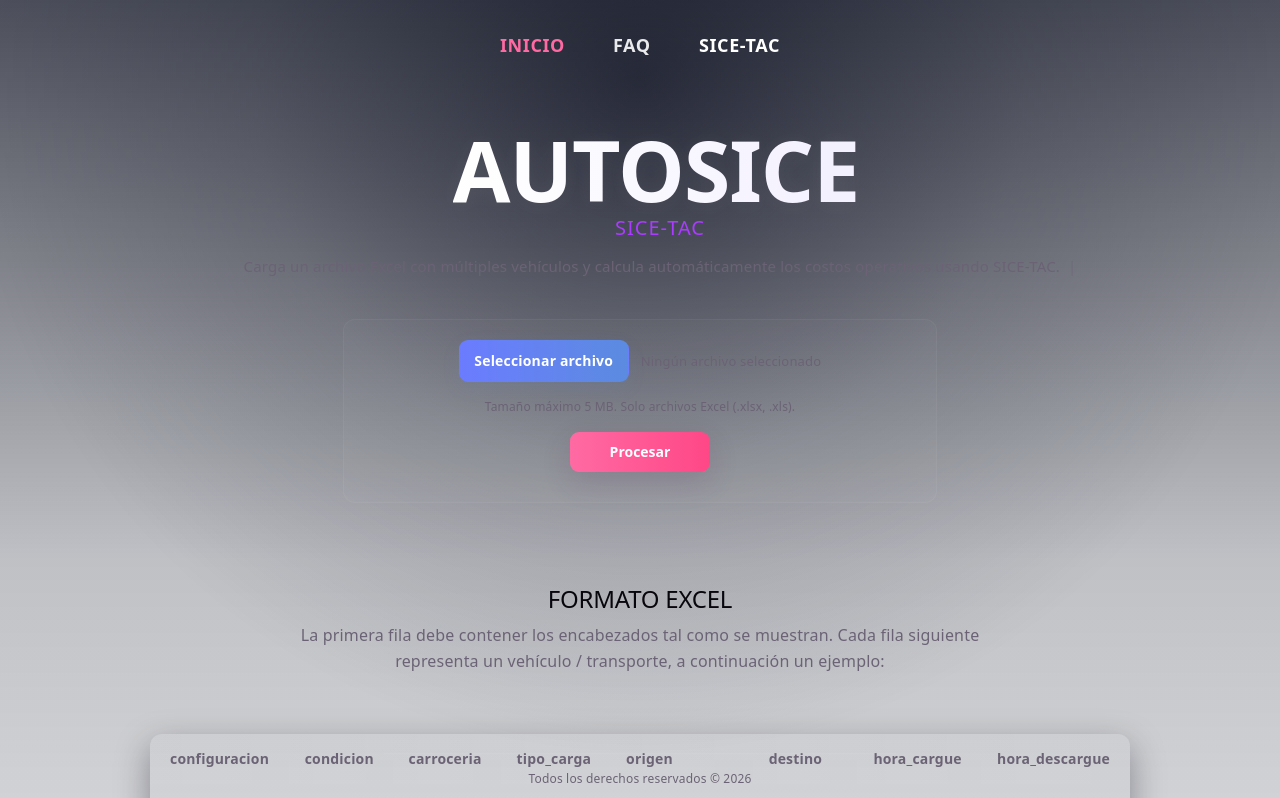
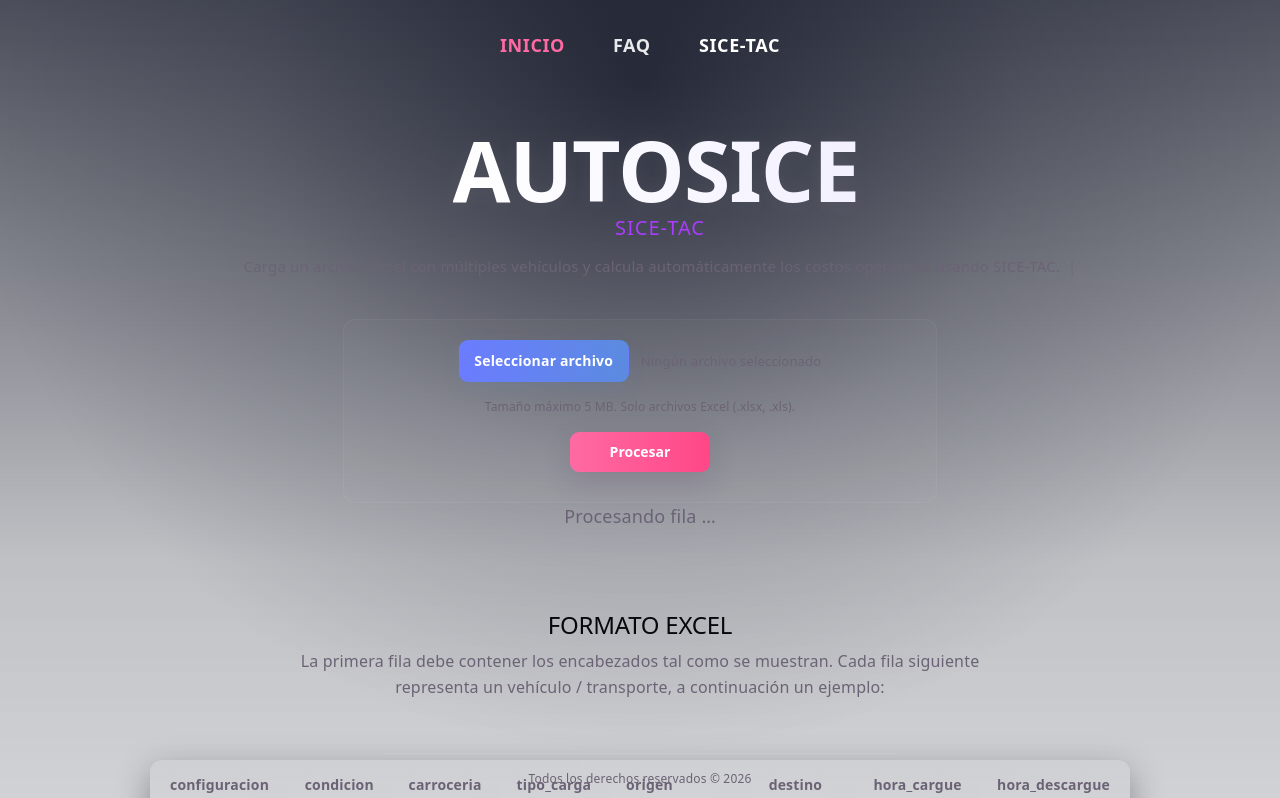
Before and after one commit to CALR0/autosice-app, a React (Vite) app in the folder frontend/: page / in a window 1280 px wide. Shown: the top 798 px of the page. Built offline with nearby package versions, Linux system fonts and the light colour scheme; no server answers.

Commit message:
fix: count p row

```diff
--- a/frontend/src/App.jsx
+++ b/frontend/src/App.jsx
@@ -37,6 +37,8 @@ function App() {
   const [rowsProcessed, setRowsProcessed] = useState(null);
   const [rowsErrors, setRowsErrors] = useState(null);
   const [processingStatus, setProcessingStatus] = useState(null);
+  const [currentRow, setCurrentRow] = useState(null);
+  const [totalRows, setTotalRows] = useState(null);
   const [downloadUrl, setDownloadUrl] = useState(null);
   const [downloadName, setDownloadName] = useState('resultado.xlsx');
   const [isProcessing, setIsProcessing] = useState(false);
@@ -91,10 +93,14 @@ function App() {
 
           setRowsProcessed(meta.rows_processed ?? null);
           setRowsErrors(meta.rows_errors ?? null);
-          // show processing status only while queued/running
+          setTotalRows(meta.total_rows ?? null);
+          // update current row (1-based) while running
           if (meta.status === 'queued' || meta.status === 'running') {
-            setProcessingStatus(meta.status);
+            const current = (meta.rows_processed || 0) + 1;
+            setCurrentRow(current);
+            setProcessingStatus(null);
           } else {
+            setCurrentRow(null);
             setProcessingStatus(null);
           }
 
@@ -114,6 +120,7 @@ function App() {
             setDownloadUrl(downloadEndpoint);
             setIsProcessing(false);
             setProcessingStatus(null);
+            setCurrentRow(null);
             return;
           }
 
@@ -121,6 +128,7 @@ function App() {
             setStatus('Error: ' + (meta.error || 'Procesamiento falló'));
             setIsProcessing(false);
             setProcessingStatus(null);
+            setCurrentRow(null);
             return;
           }
         } catch (err) {
@@ -155,7 +163,7 @@ function App() {
         <TitleUpdater />
         <div className="page-inner">
           <Routes>
-            <Route path="/" element={<Home file={file} setFile={setFile} handleUpload={handleUpload} status={status} rowsProcessed={rowsProcessed} rowsErrors={rowsErrors} processingStatus={processingStatus} downloadUrl={downloadUrl} onDownload={handleDownload} isProcessing={isProcessing} />} />
+            <Route path="/" element={<Home file={file} setFile={setFile} handleUpload={handleUpload} status={status} rowsProcessed={rowsProcessed} rowsErrors={rowsErrors} processingStatus={processingStatus} downloadUrl={downloadUrl} onDownload={handleDownload} isProcessing={isProcessing} currentRow={currentRow} totalRows={totalRows} />} />
             <Route path="/faq" element={<FAQ />} />
             {/* future routes can be added here */}
           </Routes>
--- a/frontend/src/components/UploadCard/UploadCard.jsx
+++ b/frontend/src/components/UploadCard/UploadCard.jsx
@@ -1,7 +1,7 @@
 import React from 'react';
 import './UploadCard.css';
 
-export default function UploadCard({ file, setFile, handleUpload, status, rowsProcessed, rowsErrors, processingStatus, downloadUrl, onDownload, isProcessing }) {
+export default function UploadCard({ file, setFile, handleUpload, status, rowsProcessed, rowsErrors, processingStatus, downloadUrl, onDownload, isProcessing, currentRow, totalRows }) {
   return (
     <div className="app-container fade-in stagger-3">
       <div className="upload-box">
@@ -40,6 +40,11 @@ export default function UploadCard({ file, setFile, handleUpload, status, rowsPr
           ) : null}
         </div>
       </div>
+      {/* Show live processing row while job is running */}
+      {currentRow !== null ? (
+        <p className="processing-row fade-in stagger-5">Procesando fila {currentRow}{totalRows ? ` de ${totalRows}` : ''}…</p>
+      ) : (
+        <>
           {rowsProcessed !== null && (
             <p className="processed-count fade-in stagger-5">Filas procesadas con éxito: {rowsProcessed}</p>
           )}
@@ -47,9 +52,7 @@ export default function UploadCard({ file, setFile, handleUpload, status, rowsPr
           {rowsErrors !== null && rowsErrors > 0 && (
             <p className="processed-error fade-in stagger-6">Errores: {rowsErrors} — revisa la columna `resultado` en el archivo de salida.</p>
           )}
-
-      {processingStatus && processingStatus !== 'completed' && (
-        <p className="processed-status fade-in stagger-6">Estado: {processingStatus}</p>
+        </>
       )}
     </div>
   );
```
Lines whose indentation alone changed are shown as unchanged.
